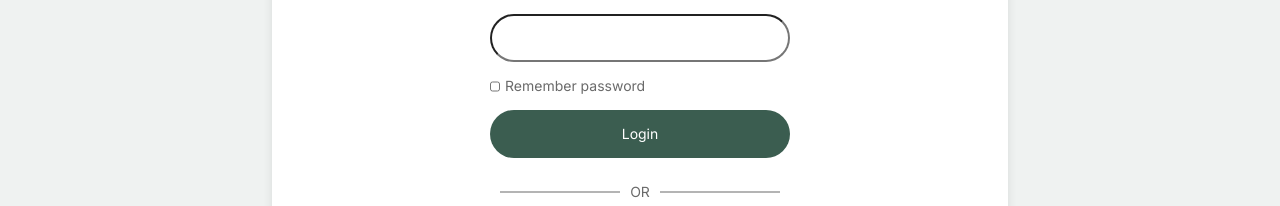
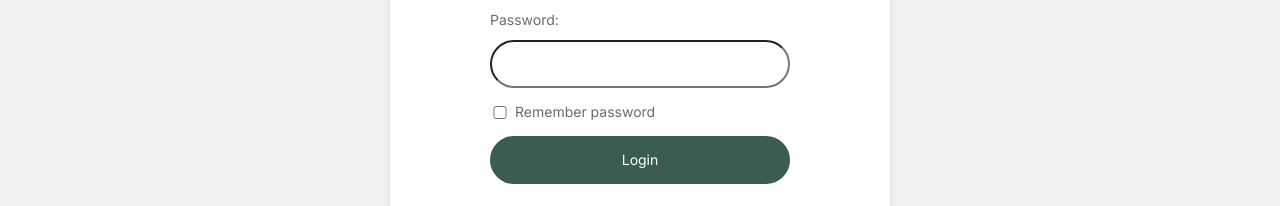
Before and after one commit to jeffhuang878/Finalproject1121-1, a plain HTML site: page login.html in a window 1280 px wide. Shown: the part 600-806 px from the top of the page. Drawn offline with Linux system fonts and the light colour scheme.

Commit message:
0108登入完成

```diff
--- a/css/style.css
+++ b/css/style.css
@@ -708,8 +708,11 @@ textarea {
   width: 50px;
   height: 50px;
   border-radius: 50%;
-    background: rgba(59, 93, 80, 0.2); }
+  background: rgba(59, 93, 80, 0.2);
+ }
 .login-container {
+    width: 500px;
+    height: 500px;
     background-color: #ffffff; /* 登錄區域的背景色，您可以根據需要調整 */
     padding: 20px;
     border-radius: 8px;
@@ -763,7 +766,7 @@ textarea {
 
 #rememberMe {
   margin-right: 5px; /* 可根据需要微调 */
-  width: 10px;
+  width: 20px;
   margin-bottom: 0px;
 }
 
@@ -876,3 +879,9 @@ textarea {
 .instagram-icon {
   background: linear-gradient(45deg, #405de6, #5851db, #833ab4, #c13584, #e1306c); /* Instagram 運動漸變色 */
 }
+.login{
+  display: flex;
+  justify-content: center;
+  align-items: center;
+  height: 100vh;
+}
--- a/login.html
+++ b/login.html
@@ -77,11 +77,11 @@
 
 
 		<!-- Start Contact Form -->
-		<div class="untree_co-section">
+		<div class="untree_co-login">
       <div class="container">
 
-        <div class="block">
-          <div class="row justify-content-center">
+        <div class="login">
+          <div class="row justify-login">
 
 
                 <div class="col-md-8 col-lg-8 pb-4">
```
Lines whose indentation alone changed are shown as unchanged.
